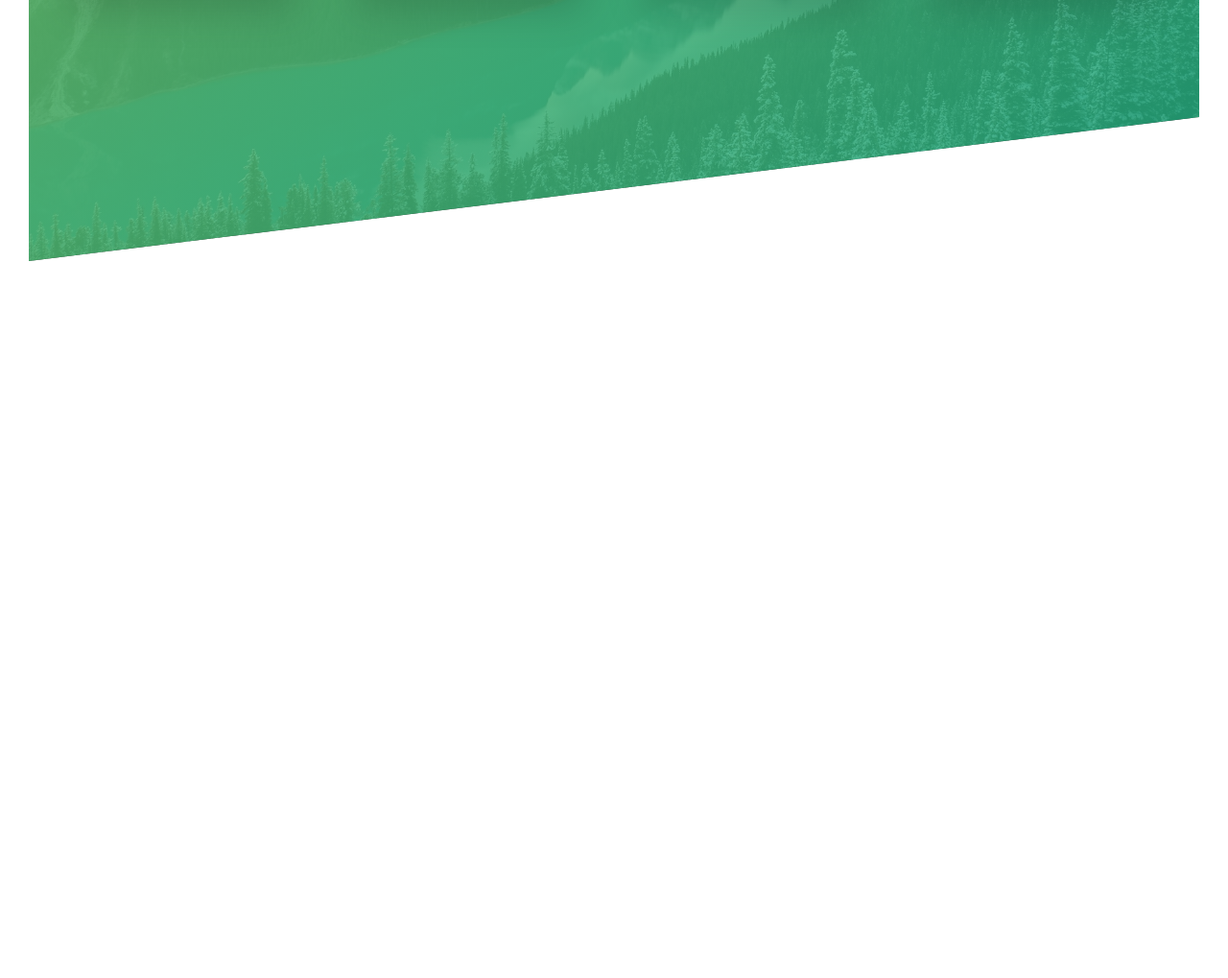
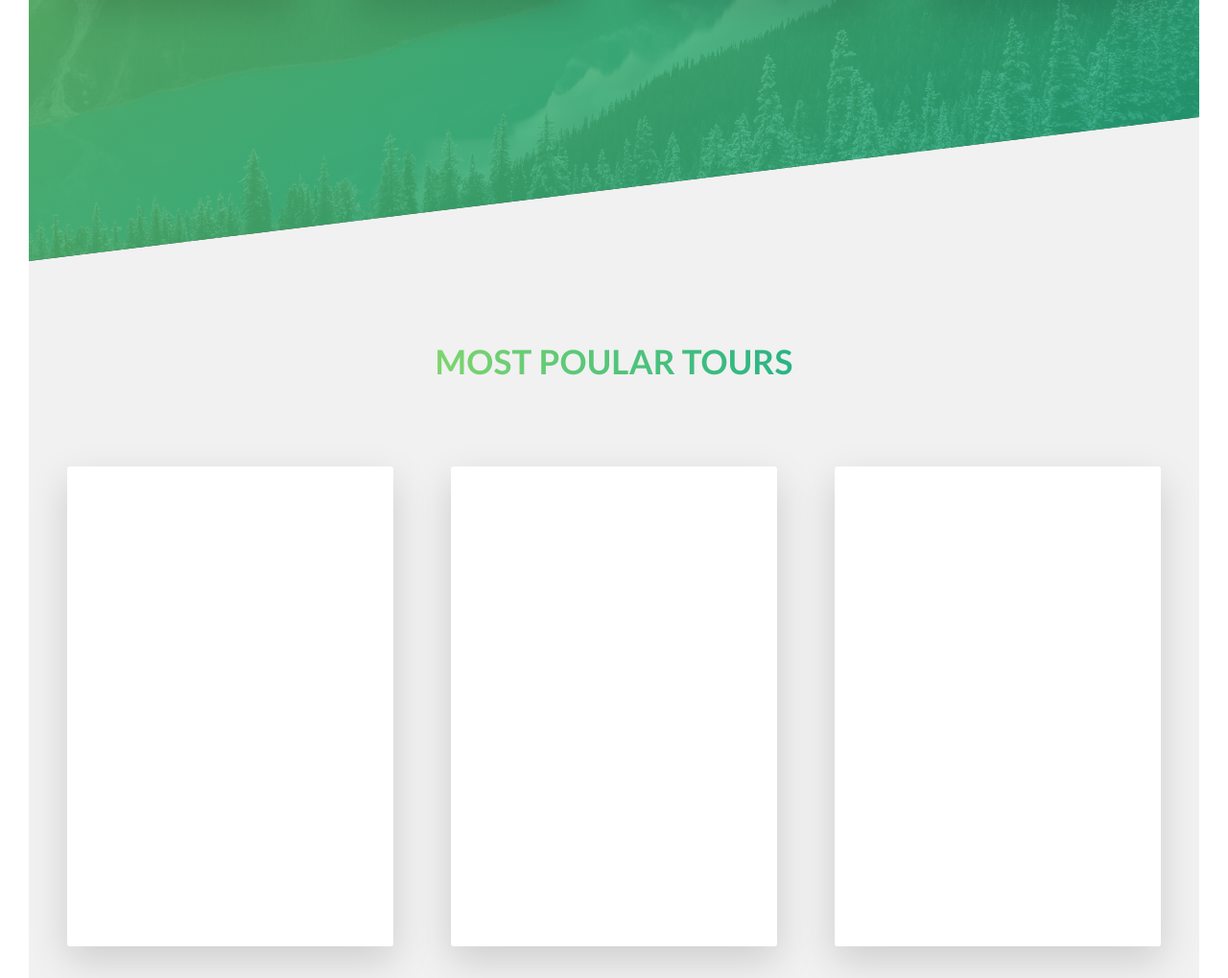
Before and after one commit to edersonrpd/natour, a website: page index.html in a window 1280 px wide. Shown: the part 2041-3060 px from the top of the page at 96% size. Before the commit the page ends 2313 px from the top, so only its background shows below. Drawn offline with Linux system fonts and the light colour scheme.

Commit message:
Building the Tours Seaction Part1

```diff
--- a/index.html
+++ b/index.html
@@ -148,6 +148,50 @@
                     </div>
                 </div>
             </section>
+
+            <section class="section-tours">
+                <div class="u-center-text u-margin-bottom-big">
+                    <h2 class="heading-secondary">Most poular tours</h2>
+                </div>
+                <div class="row">
+                    <div class="col-1-of-3">
+                        <div class="card">
+                            <div class="card__side card__side--front">
+                                FRONT
+                            </div>
+                            <div
+                                class="card__side card__side--back card__side--back-1"
+                            >
+                                BACK
+                            </div>
+                        </div>
+                    </div>
+                    <div class="col-1-of-3">
+                        <div class="card">
+                            <div class="card__side card__side--front">
+                                FRONT
+                            </div>
+                            <div
+                                class="card__side card__side--back card__side--back-2"
+                            >
+                                BACK
+                            </div>
+                        </div>
+                    </div>
+                    <div class="col-1-of-3">
+                        <div class="card">
+                            <div class="card__side card__side--front">
+                                FRONT
+                            </div>
+                            <div
+                                class="card__side card__side--back card__side--back-3"
+                            >
+                                BACK
+                            </div>
+                        </div>
+                    </div>
+                </div>
+            </section>
         </main>
 
         <!--        <section class="grid-test">-->
--- a/sass/abstracts/_variables.scss
+++ b/sass/abstracts/_variables.scss
@@ -1,6 +1,14 @@
 $color-primary: #55c57a;
 $color-primary-light: #7ed56f;
 $color-primary-dark: #28b485;
+
+$color-secondary-light: #ffb900;
+$color-secondary-dark: #ff7730;
+
+$color-tertiary-light: #2998ff;
+$color-tertiary-dark: #5643fa;
+
+
 $color-grey-dark: #777;
 $color-white: #fff;
 $color-black: #000;
--- /dev/null
+++ b/sass/components/_card.scss
@@ -0,0 +1,60 @@
+.card {
+    -moz-perspective: 150rem;
+    perspective: 150rem;
+    position: relative;
+    height: 50rem;
+
+    &__side {
+        color: white;
+        font-size: 2rem;
+        height: 50rem;
+        transition: all 0.8s ease;
+        position: absolute;
+        top: 0;
+        left: 0;
+        width: 100%;
+        backface-visibility: hidden;
+        border-radius: 3px;
+        box-shadow: 0 1.5rem 4rem rgba($color-black, 0.15);
+
+        &--front {
+            background-color: $color-white;
+        }
+
+        &--back {
+            transform: rotateY(180deg);
+
+            &-1 {
+                background-image: linear-gradient(
+                    to right bottom,
+                    $color-secondary-light,
+                    $color-secondary-dark
+                );
+            }
+
+            &-2 {
+                background-image: linear-gradient(
+                                to right bottom,
+                                $color-primary-light,
+                                $color-primary-dark
+                );
+            }
+
+            &-3 {
+                background-image: linear-gradient(
+                                to right bottom,
+                                $color-tertiary-light,
+                                $color-tertiary-dark
+                );
+            }
+        }
+    }
+
+    &:hover &__side--front {
+        transform: rotateY(180deg);
+    }
+
+    &:hover &__side--back {
+        transform: rotateY(0);
+    }
+}
--- a/sass/main.scss
+++ b/sass/main.scss
@@ -6,6 +6,7 @@
 @import "base/typography";
 @import "base/utilities";
 @import "components/button";
+@import "components/card";
 @import "components/composition";
 @import "components/feature-box";
 @import "layout/grid";
--- a/sass/pages/_home.scss
+++ b/sass/pages/_home.scss
@@ -20,3 +20,9 @@
       transform: skewY(7deg)
     }
 }
+
+.section-tours {
+    background-color: $color-grey-light-1;
+    padding: 25rem 0 50rem 0;
+    margin-top: -10rem;
+}
```
Also changed, not shown: css/style.css.
